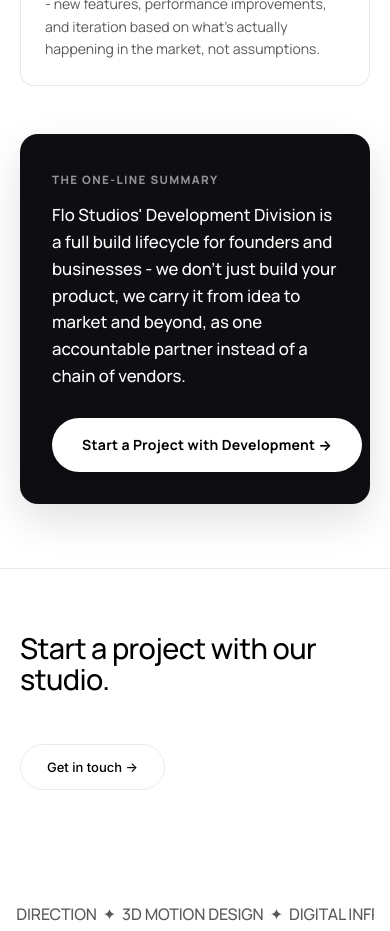
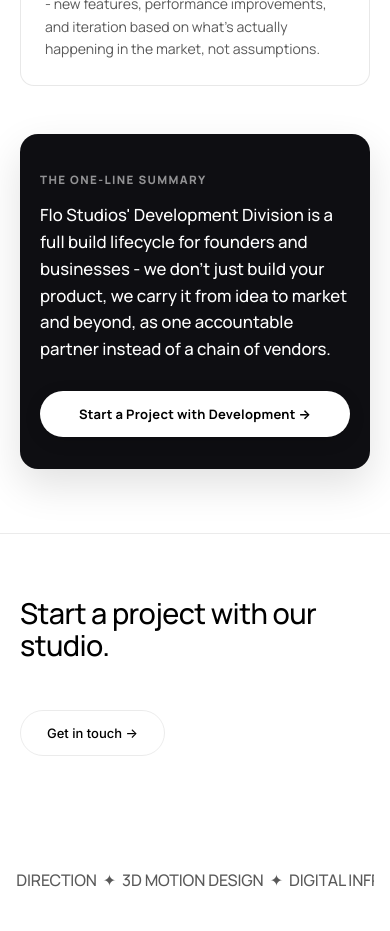
Before and after one commit to patelhashilkumar/flo-studios, a React (Vite) app: page /services in a window 390 px wide. Shown: the part 5580-6511 px from the top of the page. Built offline with nearby package versions, Linux system fonts and the light colour scheme; a web font is replaced by a local one.

Commit message:
fix(ui): eliminate mobile overflow, clean console warnings, and isolate admin portal

```diff
--- a/index.html
+++ b/index.html
@@ -85,9 +85,8 @@
     <link rel="preload" href="/fonts/Panchang-Extrabold.woff2" as="font" type="font/woff2" crossorigin />
     <link rel="preload" href="/fonts/Panchang-Bold.woff2" as="font" type="font/woff2" crossorigin />
 
-    <!-- Critical Hero Media Preload (Instant First Frame & Stream) -->
+    <!-- Critical Hero Media Preload (Instant First Frame) -->
     <link rel="preload" href="/videos/apple-thumb.webp" as="image" type="image/webp" fetchpriority="high" />
-    <link rel="preload" href="/videos/apple.webm" as="video" type="video/webm" />
 
     <!-- Google Fonts: Inter & Manrope (Display Swap) -->
     <link rel="preconnect" href="https://fonts.googleapis.com">
--- a/src/App.jsx
+++ b/src/App.jsx
@@ -83,7 +83,7 @@
             </Routes>
           </Suspense>
         </AnimatePresence>
-        <Footer />
+        {location.pathname !== '/admin' && <Footer />}
       </SmoothScroll>
     </ErrorBoundary>
   )
--- a/src/components/ServicesSection.css
+++ b/src/components/ServicesSection.css
@@ -548,8 +548,24 @@
     padding-left: 1rem;
   }
 
+  .division-summary {
+    padding: 2rem 1.25rem;
+    width: 100%;
+    box-sizing: border-box;
+  }
+
+  .division-summary__action {
+    width: 100%;
+  }
+
   .division-cta-button {
     width: 100%;
+    box-sizing: border-box;
+    white-space: normal;
+    text-align: center;
     justify-content: center;
+    padding: 14px 18px;
+    font-size: 0.8125rem;
+    line-height: 1.4;
   }
 }
--- a/src/pages/LatestPage.jsx
+++ b/src/pages/LatestPage.jsx
@@ -15,7 +15,7 @@
   { type: 'press', title: 'Jack De Caluwé Appointed Chief Creative Officer', image: 'https://a-us.storyblok.com/f/1004432/1080x1080/80c987174f/instrument_cco_jackdecaluwe_littleblackbook_aug242026.png/m/' },
   { type: 'article', time: '5 min', title: 'Building Without a Brief: Making with Pure Curiosity', image: 'https://a-us.storyblok.com/f/1004432/1080x1080/4951b14198/thumb_instrument_beyondthebrief.jpg/m/' },
   { type: 'article', time: '3 min', title: 'Taste as a Competitive Advantage in Digital Design', image: 'https://a-us.storyblok.com/f/1004432/1080x1080/dbe87799c5/taste_thumb_instrument.png/m/' },
-  { type: 'press', title: 'Digiday: Rapid Brand Launch Case Study', image: 'https://a-us.storyblok.com/f/1004432/1080x1080/1ac7131b48/digiday_media_buying_briefing_instrument_crocs.jpg/m/' },
+  { type: 'press', title: 'Digiday: Rapid Brand Launch Case Study', image: 'https://a-us.storyblok.com/f/1004432/2048x1365/a24fa06aee/medium-feature-uber.png/m/' },
   { type: 'article', time: '5 min', title: 'Mentorship and the Next Generation of Designers', image: 'https://a-us.storyblok.com/f/1004432/1080x1080/182321901f/emerging-talent-square-thumbnail-teaser.png/m/' },
   { type: 'press', title: 'The Drum: Creative Direction Beyond Automation', image: 'https://a-us.storyblok.com/f/1004432/1080x1080/d5014e4bd6/instrument_thedrum_cannes_hottake_2026.png/m/' },
   { type: 'article', time: '5 min', title: 'The Next Frontier for AI is Human Trust', image: 'https://a-us.storyblok.com/f/1004432/1080x1080/11e2a67206/ai_adoption_challenge_teaser.png/m/' },
--- a/src/pages/Pages.css
+++ b/src/pages/Pages.css
@@ -52,6 +52,7 @@
   display: flex;
   align-items: center;
   gap: 0.5rem;
+  flex-wrap: wrap;
 }
 
 .work-page__filter-label {
--- a/src/styles/global.css
+++ b/src/styles/global.css
@@ -137,12 +137,18 @@
   color: inherit;
 }
 
+button,
+input,
+textarea,
+select {
+  font-family: inherit;
+  color: inherit;
+}
+
 button {
   cursor: pointer;
   border: none;
   background: none;
-  font-family: inherit;
-  color: inherit;
 }
 
 ul, ol {
@@ -174,18 +180,6 @@
   border: 0;
 }
 
-::-webkit-scrollbar {
-  width: 6px;
-}
-
-::-webkit-scrollbar-track {
-  background: transparent;
-}
-
-::-webkit-scrollbar-thumb {
-  background: rgba(0, 0, 0, 0.2);
-  border-radius: 99px;
-}
 
 ::selection {
   background: #000000;
```
